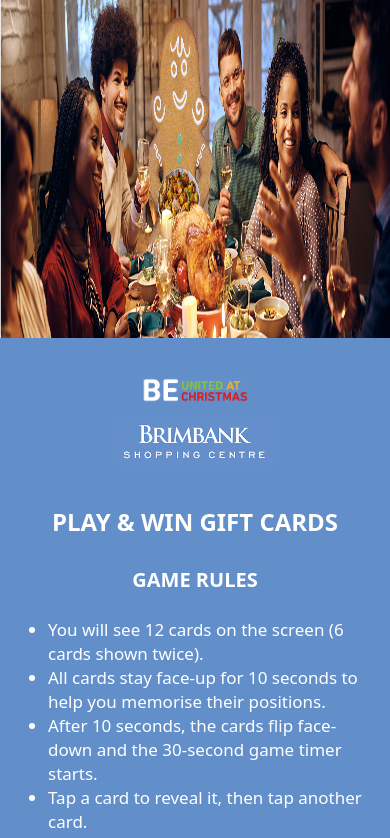
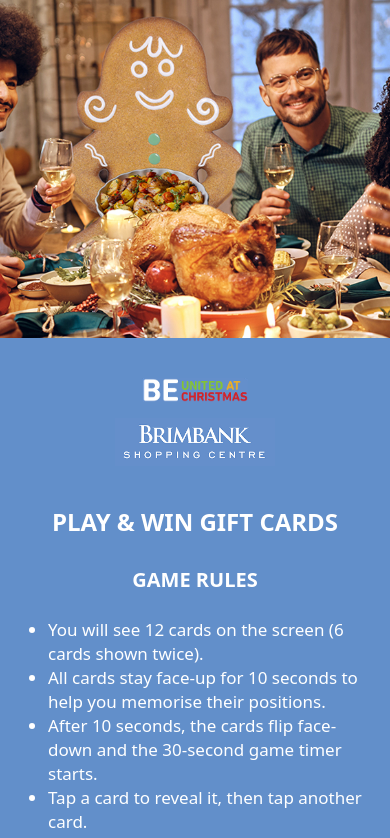
Before and after one commit to SaifuMak/match-tile-win-game, a Next.js app: page / in a window 390 px wide. Shown: the top 838 px of the page. Built offline with nearby package versions, Linux system fonts and the light colour scheme.

Commit message:
new chnages

```diff
--- a/src/app/componets/Banner.jsx
+++ b/src/app/componets/Banner.jsx
@@ -8,7 +8,7 @@
         src="/images/banner.jpg"
         alt="Christmas Dinner"
         fill
-        className="object-fill  lg:scale-x-101 w-full h-full"
+        className="lg:object-fill object-cover  lg:scale-x-101 w-full h-full"
       />
 
     </section>
--- a/src/app/congratulations/page.jsx
+++ b/src/app/congratulations/page.jsx
@@ -37,10 +37,10 @@
     return (
         <div className=" flex flex-col bg-primary-blue min-h-screen  ">
 
-            <div className=" flex justify-center ">
+            <div className=" flex justify-center  ">
                 <Footer />
             </div>
-            <div className="  text-center min-h-[80vh] flex flex-col items-center justify-center px-5">
+            <div className="  text-center min-h-[80vh] flex flex-col items-center lg:justify-center max-lg:mt-12 px-5">
 
                 {localWinStatus && localRewards ? (
                     <>
--- a/src/app/play-game/page.jsx
+++ b/src/app/play-game/page.jsx
@@ -188,7 +188,7 @@
             setTime(prev => {
 
                 //  this is the total play time that includes the viewing time
-                if (playTimeRef.current === 41) {
+                if (playTimeRef.current === 51) {
                     handleGameOver();
 
                 }
@@ -196,7 +196,7 @@
                     // when timer finishes → flip all back + restart timer
                     cardRefs.current.forEach((card) => card.hide());
                     sethasViewingTimeEnded(true);
-                    return 30;
+                    return 40;
                 }
                 return prev - 1;
             });
```
